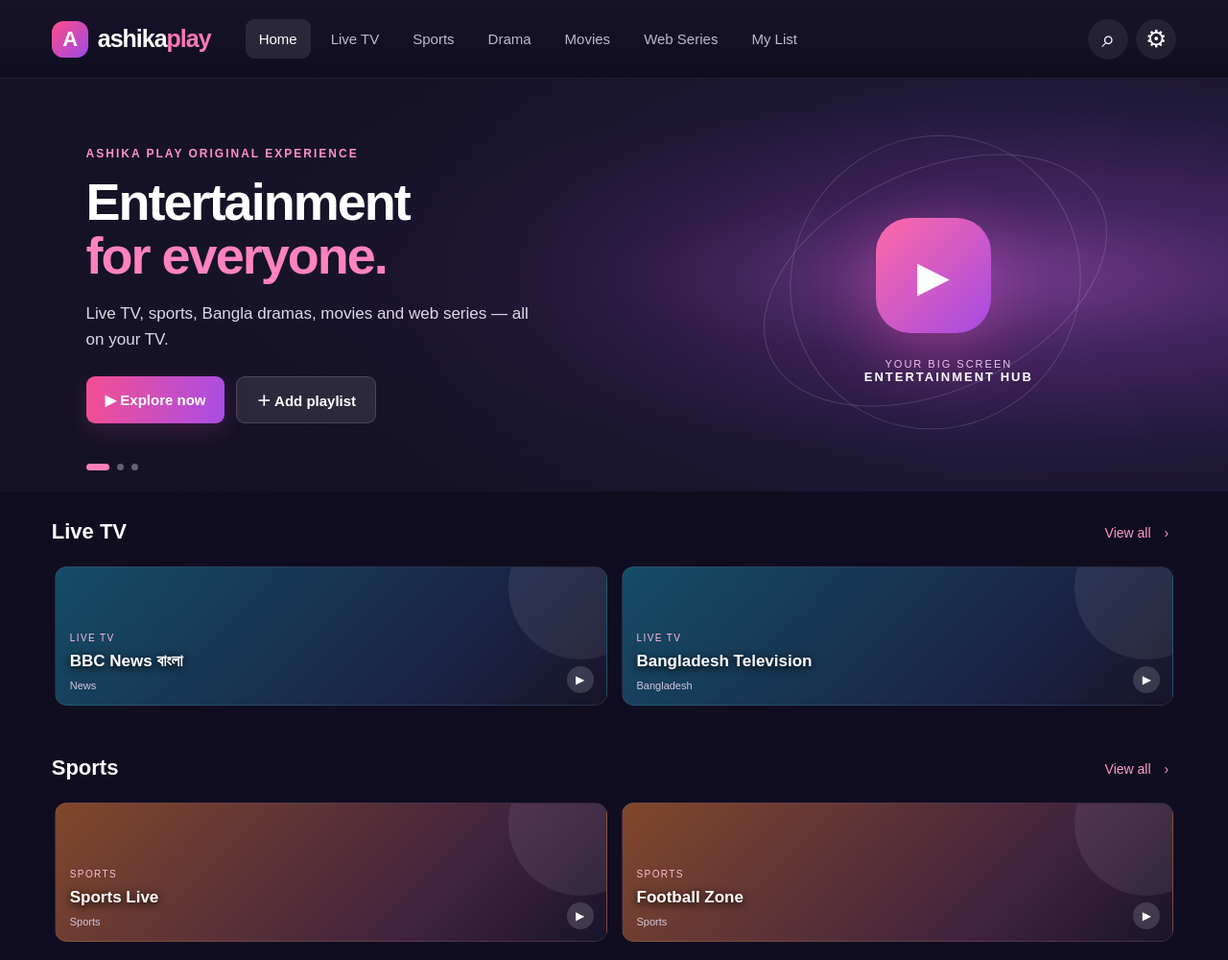
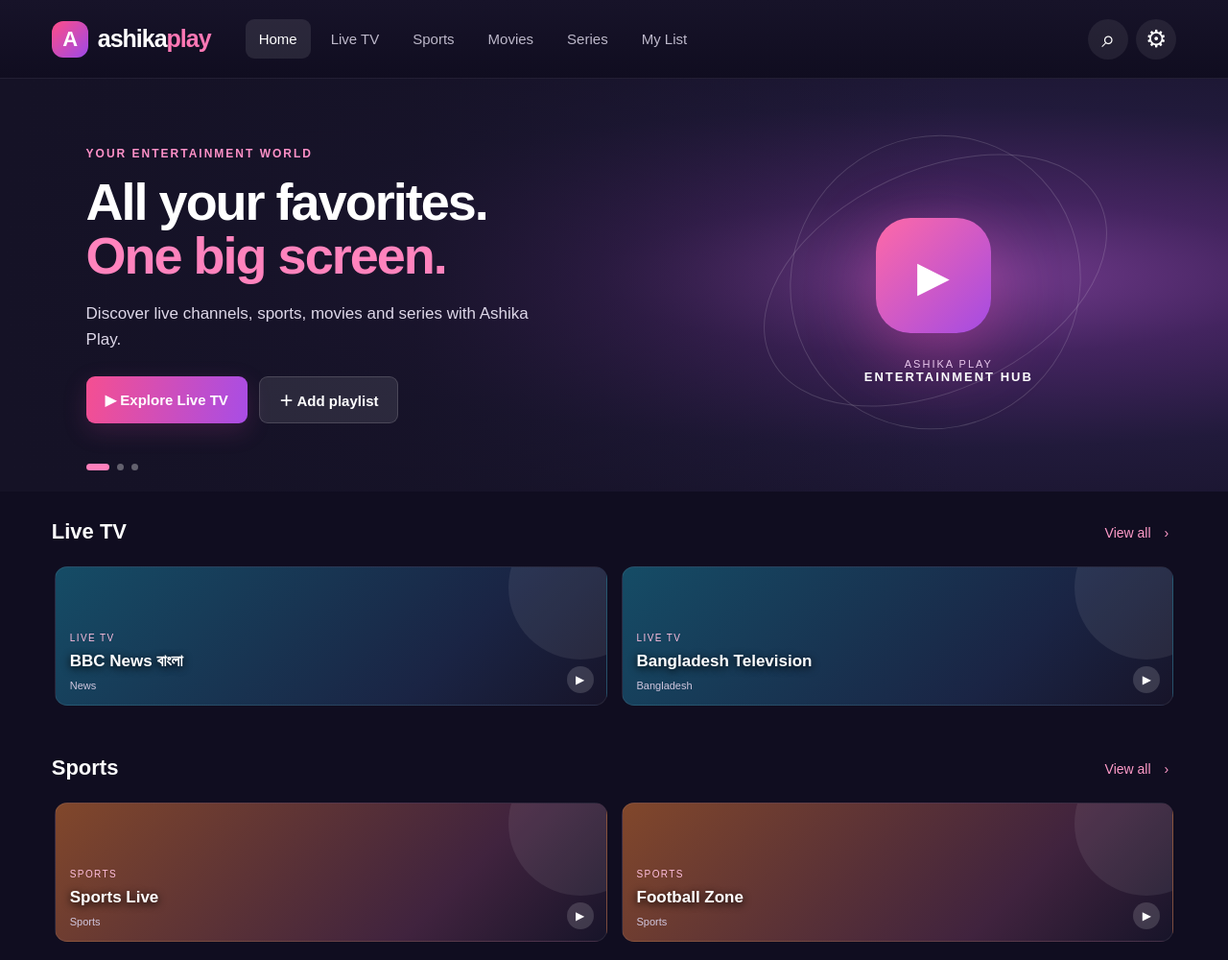
Before and after one commit to Ali-Haider1l/Ashika-play-webos, a plain HTML site: page index.html in a window 1280 px wide. Shown: the top 1000 px of the page at 96% size. Drawn offline with Linux system fonts and the light colour scheme.

Commit message:
Upgrade Ashika Play OTT navigation and playlist controls

```diff
--- a/index.html
+++ b/index.html
@@ -1,30 +1,14 @@
 <!doctype html>
-<html lang="en">
-<head>
-<meta charset="utf-8"><meta name="viewport" content="width=device-width,initial-scale=1,maximum-scale=1,user-scalable=no">
-<meta name="theme-color" content="#100d20"><title>Ashika Play</title><link rel="stylesheet" href="css/app.css">
-</head>
+<html lang="en"><head><meta charset="utf-8"><meta name="viewport" content="width=device-width,initial-scale=1,maximum-scale=1,user-scalable=no"><meta name="theme-color" content="#100d20"><title>Ashika Play</title><link rel="stylesheet" href="css/app.css"></head>
 <body>
-<header class="header">
- <div class="brand"><span class="brand-icon">A</span><span>ashika<span class="brand-accent">play</span></span></div>
- <nav id="nav" aria-label="Main navigation">
-  <button class="nav active" data-page="home">Home</button><button class="nav" data-page="live">Live TV</button><button class="nav" data-page="sports">Sports</button><button class="nav" data-page="drama">Drama</button><button class="nav" data-page="movies">Movies</button><button class="nav" data-page="series">Web Series</button><button class="nav" data-page="mylist">My List</button>
- </nav>
- <div class="header-actions"><button id="searchToggle" class="icon-btn" aria-label="Search">⌕</button><button id="settings" class="icon-btn" aria-label="Settings">⚙</button></div>
-</header>
-<main id="main">
- <section id="hero" class="hero">
-  <div class="hero-copy"><div class="eyebrow">ASHIKA PLAY ORIGINAL EXPERIENCE</div><h1 id="heroTitle">Entertainment<br><span>for everyone.</span></h1><p id="heroText">Live TV, sports, Bangla dramas, movies and web series — all on your TV.</p><div class="hero-actions"><button id="heroExplore" class="btn btn-primary">▶ Explore now</button><button id="heroPlaylist" class="btn btn-glass">＋ Add playlist</button></div></div>
-  <div class="hero-art"><div class="art-orbit orbit-one"></div><div class="art-orbit orbit-two"></div><div class="art-play">▶</div><div class="art-caption">YOUR BIG SCREEN<br><b>ENTERTAINMENT HUB</b></div></div>
-  <div class="hero-dots"><i class="selected"></i><i></i><i></i></div>
- </section>
- <section id="searchPanel" class="search-panel hidden"><input id="search" type="search" placeholder="Search channels, movies, dramas..." autocomplete="off"><button id="clearSearch" class="btn btn-glass">Clear</button></section>
- <section id="content" class="content"></section>
- <section id="empty" class="empty hidden"><div class="empty-icon">＋</div><h2>Your playlist is waiting</h2><p>Add an M3U playlist to bring your own channels into Ashika Play.</p><button id="addEmpty" class="btn btn-primary">Add M3U playlist</button></section>
-</main>
-<div id="settingsModal" class="overlay hidden"><div class="modal"><button class="close" id="closeSettings">✕</button><div class="eyebrow">ASHIKA PLAY</div><h2>Settings & playlist</h2><p class="muted">Import an M3U playlist you are authorized to use.</p><label for="playlist">Playlist URL</label><input id="playlist" placeholder="https://example.com/playlist.m3u"><div class="modal-actions"><button id="load" class="btn btn-primary">Load playlist</button><button id="clear" class="btn btn-glass">Remove playlist</button></div><p id="status" class="note">Playlist hosts must allow browser requests (CORS). Provider DRM, authentication and stream compatibility are not bypassed.</p></div></div>
-<div id="detailModal" class="overlay hidden"><div class="modal detail-modal"><button class="close" id="closeDetail">✕</button><div id="detailArtwork" class="detail-art">ASHIKA PLAY</div><div class="eyebrow" id="detailType">FEATURED</div><h2 id="detailTitle">Title</h2><p id="detailDescription" class="muted">Choose something to watch.</p><div class="modal-actions"><button id="detailPlay" class="btn btn-primary">▶ Watch now</button><button id="detailSave" class="btn btn-glass">＋ My List</button></div></div></div>
-<div id="player" class="player hidden"><video id="video" controls autoplay playsinline></video><div class="player-top"><button id="back" class="btn btn-glass">← Back</button><b id="nowPlaying">Now Playing</b></div><div id="playError" class="play-error hidden"></div></div>
-<div id="toast" class="toast hidden"></div>
-<script src="js/app.js"></script>
-</body></html>
+<header class="header"><div class="brand"><span class="brand-icon">A</span><span>ashika<span class="brand-accent">play</span></span></div>
+<nav id="nav" aria-label="Main navigation"><button class="nav active" data-page="home">Home</button><button class="nav" data-page="live">Live TV</button><button class="nav" data-page="sports">Sports</button><button class="nav" data-page="movies">Movies</button><button class="nav" data-page="series">Series</button><button class="nav" data-page="mylist">My List</button></nav>
+<div class="header-actions"><button id="searchToggle" class="icon-btn" aria-label="Search">⌕</button><button id="settings" class="icon-btn" aria-label="Settings">⚙</button></div></header>
+<main id="main"><section id="hero" class="hero"><div class="hero-copy"><div class="eyebrow">YOUR ENTERTAINMENT WORLD</div><h1 id="heroTitle">All your favorites.<br><span>One big screen.</span></h1><p id="heroText">Discover live channels, sports, movies and series with Ashika Play.</p><div class="hero-actions"><button id="heroExplore" class="btn btn-primary">▶ Explore Live TV</button><button id="heroPlaylist" class="btn btn-glass">＋ Add playlist</button></div></div><div class="hero-art"><div class="art-orbit orbit-one"></div><div class="art-orbit orbit-two"></div><div class="art-play">▶</div><div class="art-caption">ASHIKA PLAY<br><b>ENTERTAINMENT HUB</b></div></div><div class="hero-dots"><i class="selected"></i><i></i><i></i></div></section>
+<section id="searchPanel" class="search-panel hidden"><input id="search" type="search" placeholder="Search channels, movies, series..." autocomplete="off"><button id="clearSearch" class="btn btn-glass">Clear</button></section>
+<section id="filterPanel" class="filter-panel hidden"><label for="groupFilter">Category</label><select id="groupFilter"><option value="">All categories</option></select><span id="resultCount" class="muted"></span></section>
+<section id="content" class="content"></section><section id="empty" class="empty hidden"><div class="empty-icon">＋</div><h2>Your playlist is waiting</h2><p>Import an M3U playlist to bring your channels into Ashika Play.</p><button id="addEmpty" class="btn btn-primary">Add playlist</button></section></main>
+<div id="settingsModal" class="overlay hidden"><div class="modal"><button class="close" id="closeSettings">✕</button><div class="eyebrow">PERSONALIZE YOUR EXPERIENCE</div><h2>Playlist settings</h2><p class="muted">Add an M3U playlist URL or choose a playlist file from your device.</p><label for="playlist">M3U playlist URL</label><input id="playlist" placeholder="https://example.com/playlist.m3u"><div class="modal-actions"><button id="load" class="btn btn-primary">Load URL</button><label class="file-button btn btn-glass" for="playlistFile">Choose M3U file</label><input id="playlistFile" type="file" accept=".m3u,.m3u8,text/plain" class="file-input"></div><div class="divider"></div><label for="epgUrl">Optional XMLTV EPG URL</label><input id="epgUrl" placeholder="https://example.com/guide.xml"><button id="saveEpg" class="btn btn-glass">Save TV guide URL</button><p id="status" class="note">Playlist and EPG servers must allow CORS requests. Provider login, DRM and paid access are not bypassed.</p><button id="clear" class="btn btn-danger">Remove saved playlist and guide</button></div></div>
+<div id="detailModal" class="overlay hidden"><div class="modal detail-modal"><button class="close" id="closeDetail">✕</button><div id="detailArtwork" class="detail-art">ASHIKA PLAY</div><div class="eyebrow" id="detailType">CHANNEL</div><h2 id="detailTitle">Title</h2><p id="detailDescription" class="muted">Choose something to watch.</p><p id="detailSchedule" class="schedule"></p><div class="modal-actions"><button id="detailPlay" class="btn btn-primary">▶ Watch now</button><button id="detailSave" class="btn btn-glass">＋ My List</button></div></div></div>
+<div id="player" class="player hidden"><video id="video" controls autoplay playsinline></video><div class="player-top"><button id="back" class="btn btn-glass">← Back</button><b id="nowPlaying">Now Playing</b></div><div id="playError" class="play-error hidden"></div></div><div id="toast" class="toast hidden"></div>
+<script src="js/app.js"></script></body></html>
```
